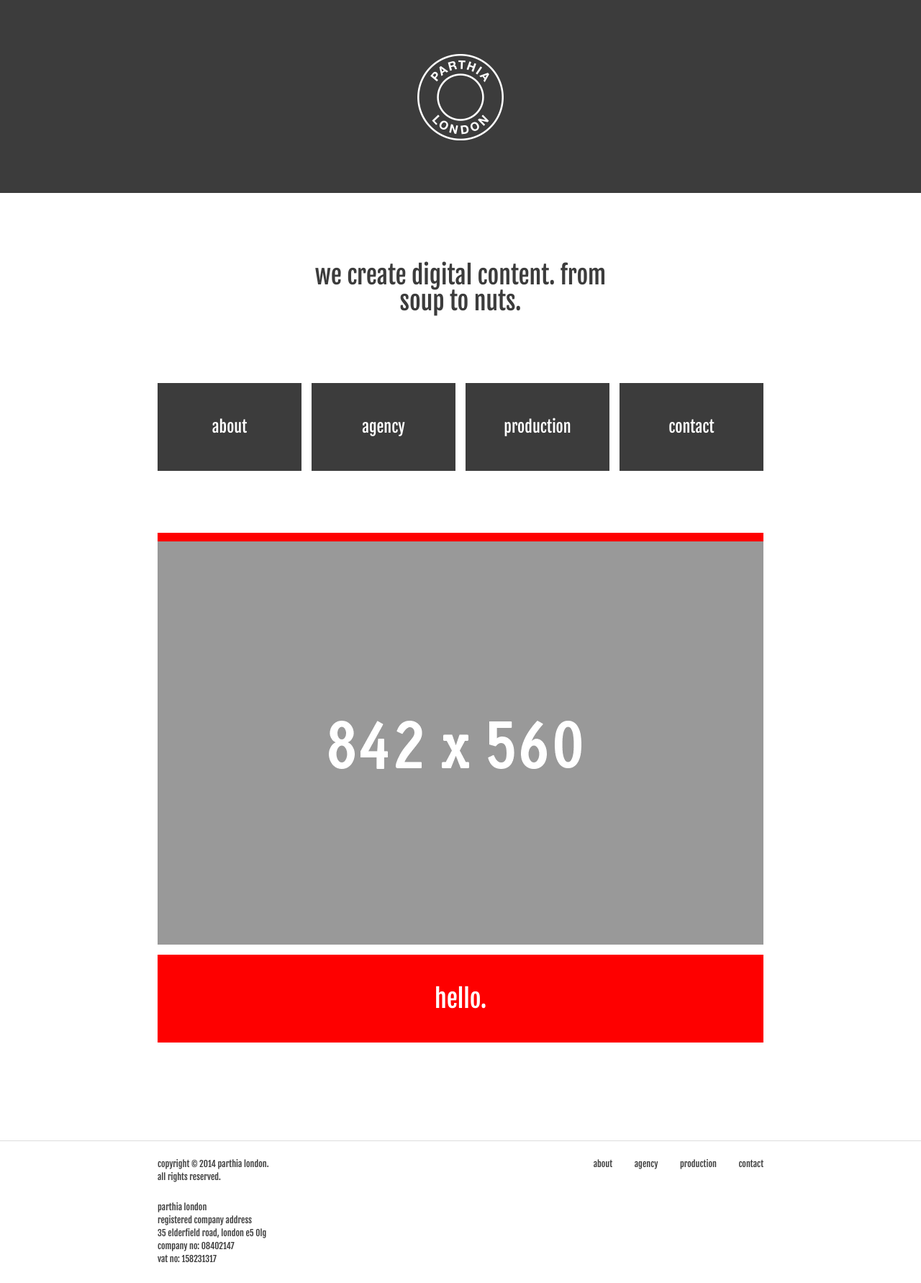
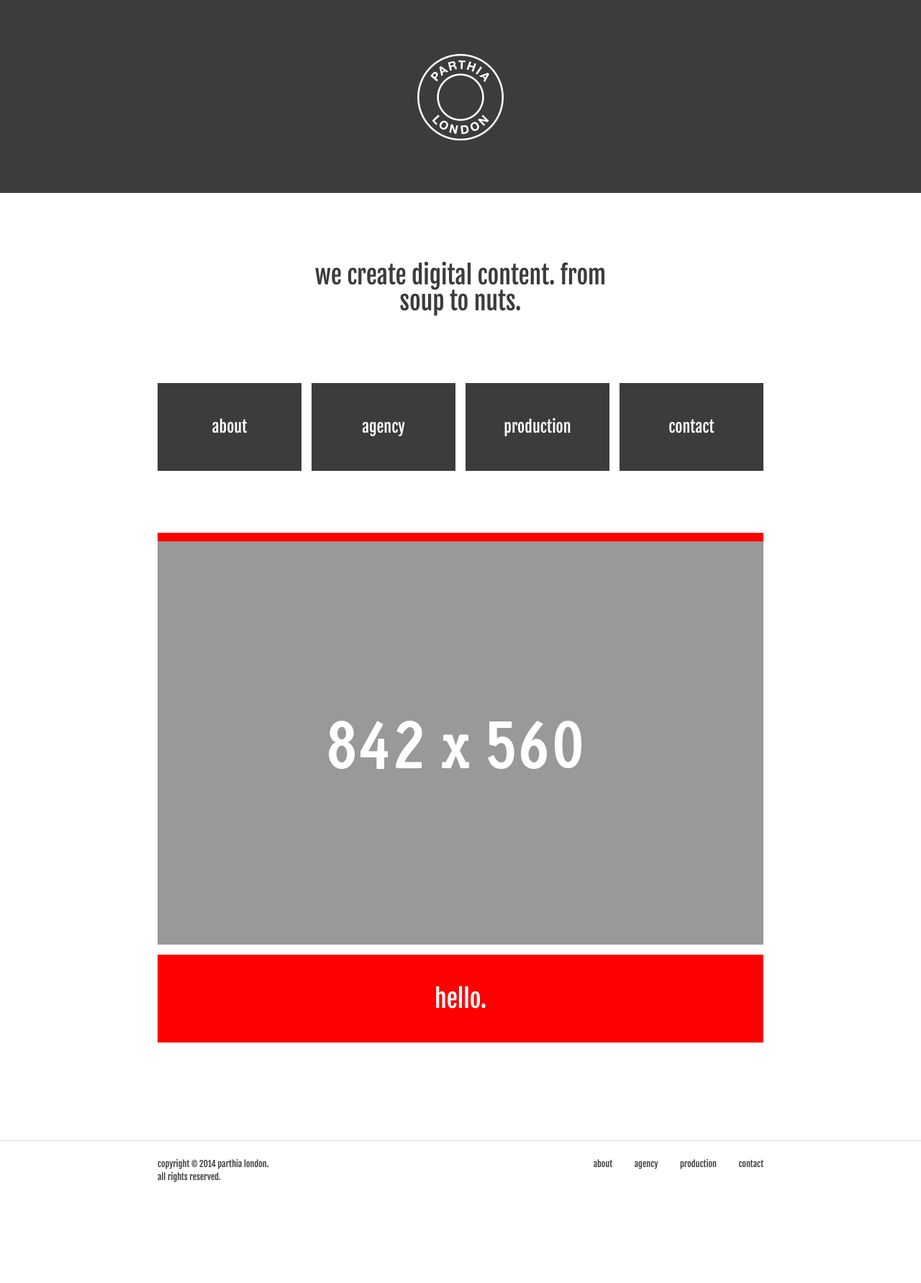
Before and after one commit to marchibbins/parthia, a Jekyll site: the page built from index.html, in a window 1280 px wide. Shown: the whole page at 72% size. Built offline with Jekyll 4.4.1, drawn with Linux system fonts in a browser that asks for light colours; after the commit the page ends 1692 px from its top, so only the background shows below that.

Commit message:
Move legal info from footer to contact page

```diff
--- a/_includes/footer.html
+++ b/_includes/footer.html
@@ -2,15 +2,6 @@
     <div class="container">
         <div class="site-footer__column">
             <p class="site-footer__copy">Copyright &copy; {{ site.time | date: '%Y' }} {{ site.title }}. <br> All rights reserved.</p>
-
-            <section class="site-footer__info">
-                <h3 class="site-footer__info-title">{{ site.title }}</h3>
-                <span>Registered company address</span><br>
-                <span>35 Elderfield Road, London E5 0LG</span><br>
-                <span>Company no: 08402147</span><br>
-                <span>VAT no: 158231317</span>
-            </section>
-
         </div>
 
         <div class="site-footer__column hide-on-mobile">
```
Also changed, not shown: _sass/footer.scss (+2 -11 lines), pages/contact.html (+19 -0 lines), css/main.min.css.
